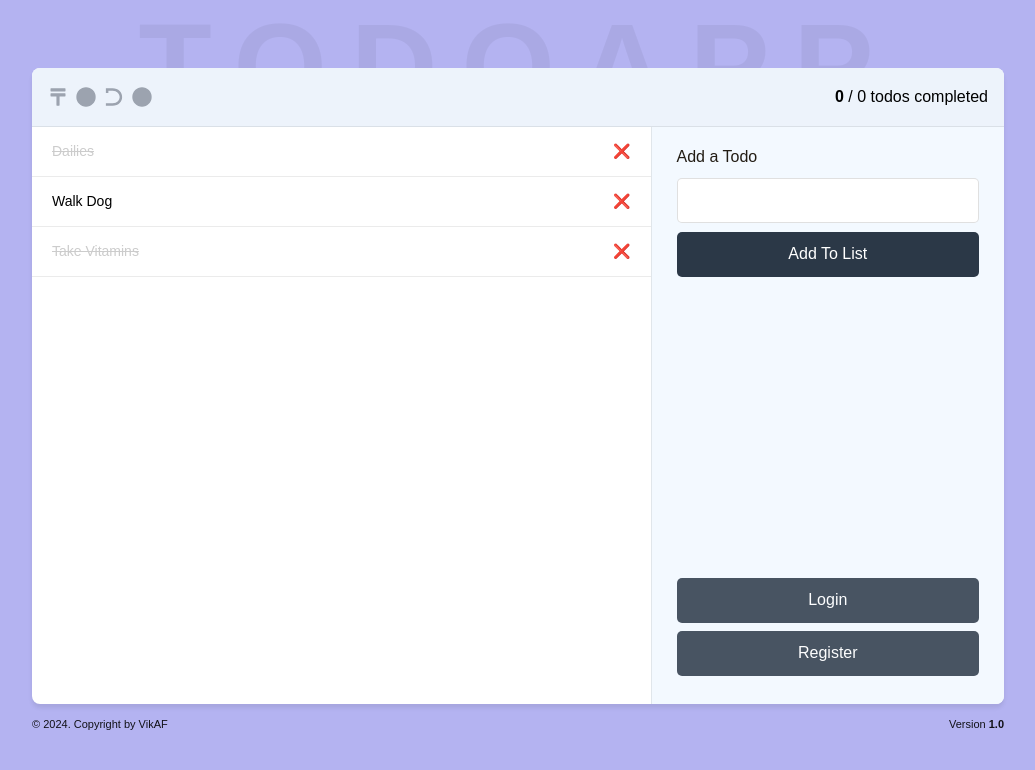
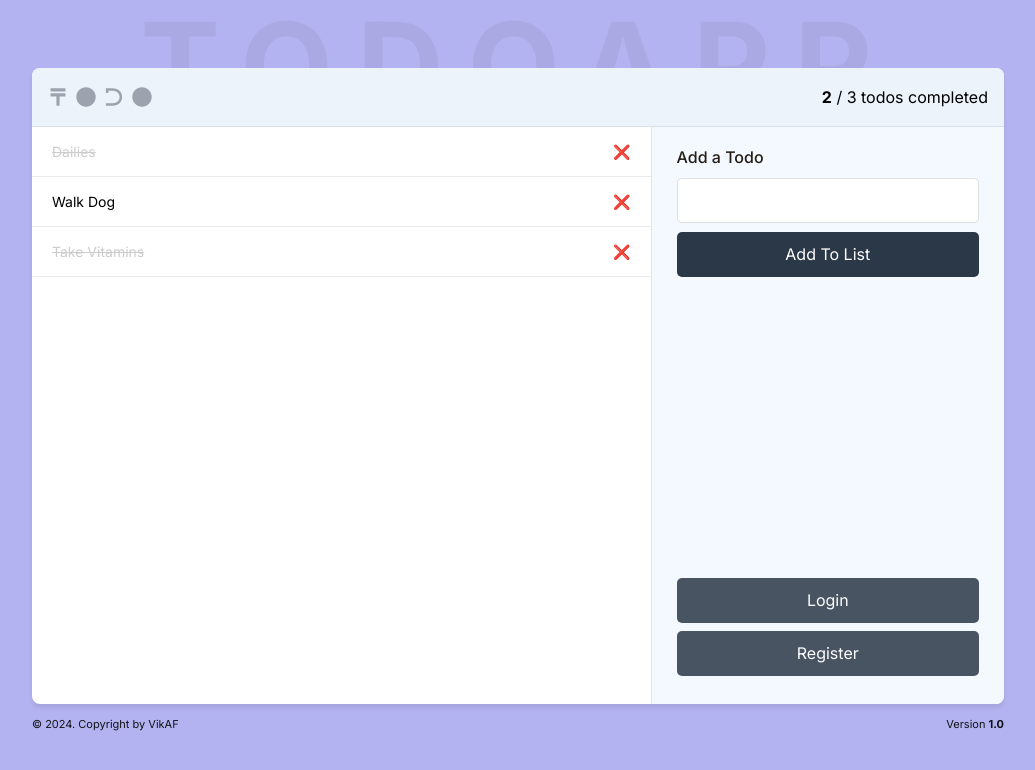
Before and after one commit to Viktorfalkner/simple-todo, a Next.js app: page / in a window 1280 px wide. Shown: the top 770 px of the page, without its empty margins (122-1157 px from the left). Built offline with nearby package versions, Linux system fonts and the light colour scheme.

Commit message:
basic todo functionality

```diff
--- a/src/app/components/Header/Counter.tsx
+++ b/src/app/components/Header/Counter.tsx
@@ -1,9 +1,10 @@
 import React from "react";
 
-function Counter() {
+function Counter({ todos }) {
   return (
     <p className="mr-4">
-      <b>0</b> / 0 todos completed
+      <b>{todos.filter((todo) => todo.isCompleted).length}</b> / {todos.length}{" "}
+      todos completed
     </p>
   );
 }
--- a/src/app/components/Header/MainHeader.tsx
+++ b/src/app/components/Header/MainHeader.tsx
@@ -2,7 +2,7 @@ import React from "react";
 import Counter from "./Counter";
 import Logo from "./Logo";
 
-function MainHeader() {
+function MainHeader({ todos }) {
   return (
     <header
       className="col-[1/3] row-[1/2] bg-[#edf3fb] border-b border-black/[0.08] flex justify-between items-center
@@ -10,7 +10,7 @@ function MainHeader() {
     >
       <Logo />
 
-      <Counter />
+      <Counter todos={todos} />
     </header>
   );
 }
--- a/src/app/components/List/TodoList.tsx
+++ b/src/app/components/List/TodoList.tsx
@@ -3,14 +3,7 @@
 import React, { useState } from "react";
 import DeleteButton from "./DeleteButton";
 
-const Initial_TODOs = [
-  { id: 1, text: "Dailies", isCompleted: true },
-  { id: 2, text: "Walk Dog", isCompleted: false },
-  { id: 3, text: "Take Vitamins", isCompleted: true },
-];
-
-function TodoList() {
-  const [todos, setTodos] = useState(Initial_TODOs);
+function TodoList({ todos, setTodos }) {
   return (
     <ul>
       {todos.map((item) => (
--- a/src/app/components/Sidebar/AddTodoForm.tsx
+++ b/src/app/components/Sidebar/AddTodoForm.tsx
@@ -1,13 +1,34 @@
-import React from "react";
+import React, { useState } from "react";
 import Button from "./Button";
 
-function AddTodoForm() {
+function AddTodoForm({ todos, setTodos }) {
+  const [todoText, setTodoText] = useState("");
+
   return (
-    <form>
+    <form
+      onSubmit={(e) => {
+        e.preventDefault();
+        if (todoText != "") {
+          setTodos((prev) => [
+            ...prev,
+            {
+              id: prev.length + 1,
+              text: todoText,
+              isCompleted: false,
+            },
+          ]);
+          setTodoText("");
+        }
+      }}
+    >
       <h2 className="font-medium text-[#231d15]"> Add a Todo</h2>
       <input
         type="text"
         className="h-[45px] border border-black/[12%] rounded-[5px] my-[9px] text-[14px] block w-full px-[16px]"
+        value={todoText}
+        onChange={(e) => {
+          setTodoText(e.target.value);
+        }}
       />
       <Button> Add To List</Button>
     </form>
--- a/src/app/components/Sidebar/Sidebar.tsx
+++ b/src/app/components/Sidebar/Sidebar.tsx
@@ -2,10 +2,10 @@ import React from "react";
 import AddTodoForm from "./AddTodoForm";
 import Button from "./Button";
 
-function Sidebar() {
+function Sidebar({ todos, setTodos }) {
   return (
     <section className="flex flex-col col-[2/3] row-[2/3] bg-[#f3f9ff] border-l border-black/[0.08] px-[25px] pt-[18px] pb-[28px]">
-      <AddTodoForm />
+      <AddTodoForm todos={todos} setTodos={setTodos} />
 
       <div className="mt-auto flex flex-col gap-2">
         <Button buttonType="secondary">Login</Button>
--- a/src/app/layout.tsx
+++ b/src/app/layout.tsx
@@ -2,7 +2,6 @@ import type { Metadata } from "next";
 import localFont from "next/font/local";
 import "./globals.css";
 import Footer from "./components/Layout/Footer";
-
 import { Inter } from "next/font/google";
 
 const geistSans = localFont({
@@ -17,6 +16,8 @@ const geistMono = localFont({
   weight: "100 900",
 });
 
+const inter = Inter({ subsets: ["latin"] });
+
 export const metadata: Metadata = {
   title: "Create Next App",
   description: "Generated by create next app",
@@ -30,7 +31,7 @@ export default function RootLayout({
   return (
     <html lang="en">
       <body
-        className={`${geistSans.variable} ${geistMono.variable} min-h-screen antialiased`}
+        className={`${geistSans.variable} ${geistMono.variable} ${inter.className} min-h-screen antialiased`}
       >
         {children}
       </body>
--- a/src/app/page.tsx
+++ b/src/app/page.tsx
@@ -1,19 +1,29 @@
-import Image from "next/image";
+"use client";
+
+import { useState } from "react";
 import TitleBackground from "./components/Layout/TitleBackground";
 import Footer from "./components/Layout/Footer";
 import MainHeader from "./components/Header/MainHeader";
 import Sidebar from "./components/Sidebar/Sidebar";
 import TodoList from "./components/List/TodoList";
 
+const Initial_TODOs = [
+  { id: 1, text: "Dailies", isCompleted: true },
+  { id: 2, text: "Walk Dog", isCompleted: false },
+  { id: 3, text: "Take Vitamins", isCompleted: true },
+];
+
 export default function Home() {
+  const [todos, setTodos] = useState(Initial_TODOs);
+
   return (
     <div className="flex flex-col justify-center items-center bg-[#B4B3F1] min-h-screen">
       <TitleBackground />
 
       <main className="relative w-[972px] h-[636px] bg-white rounded-[8px] shadow-[0_4px_4px_rgba(0,0,0,0.08)] grid grid-cols-[7fr_4fr] grid-rows-[59px_1fr] overflow-hidden">
-        <MainHeader />
-        <TodoList />
-        <Sidebar />
+        <MainHeader todos={todos} />
+        <TodoList todos={todos} setTodos={setTodos} />
+        <Sidebar todos={todos} setTodos={setTodos} />
       </main>
 
       <Footer />
```
